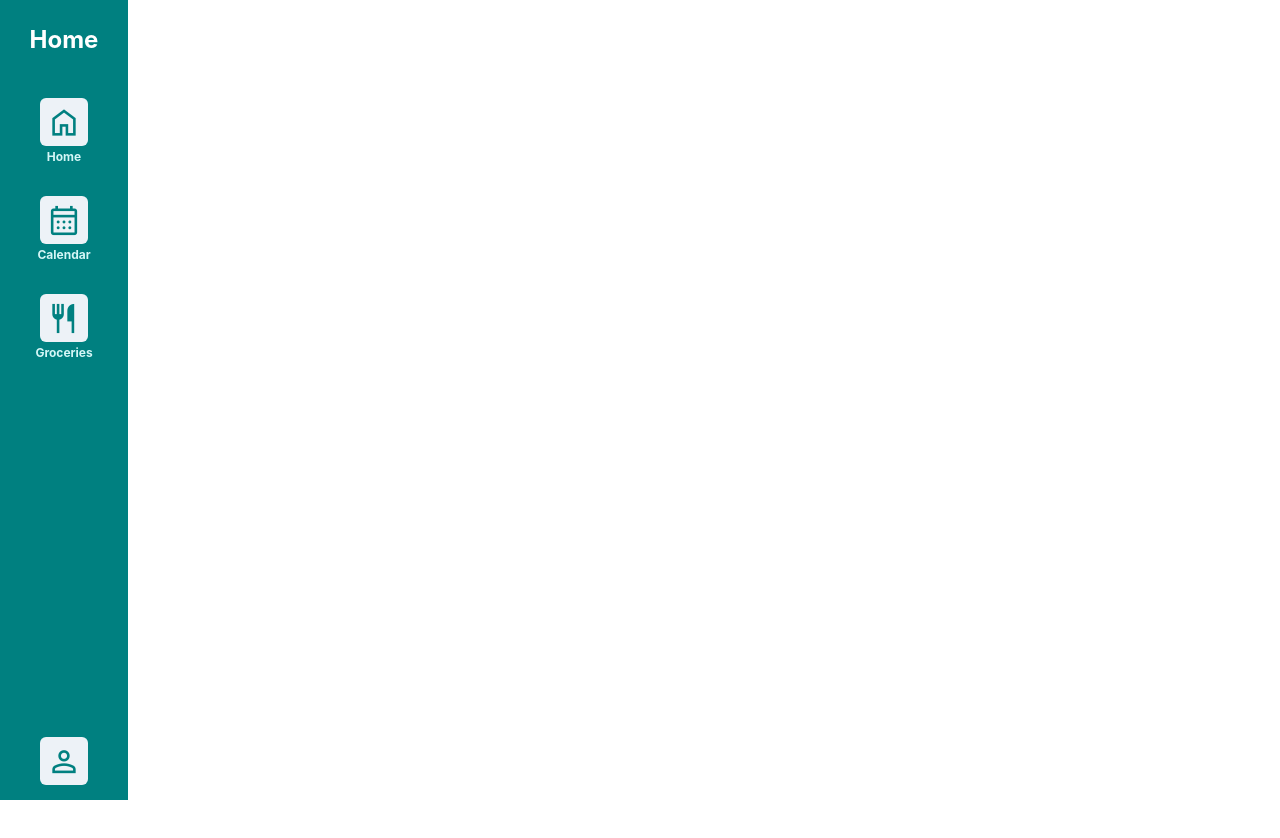
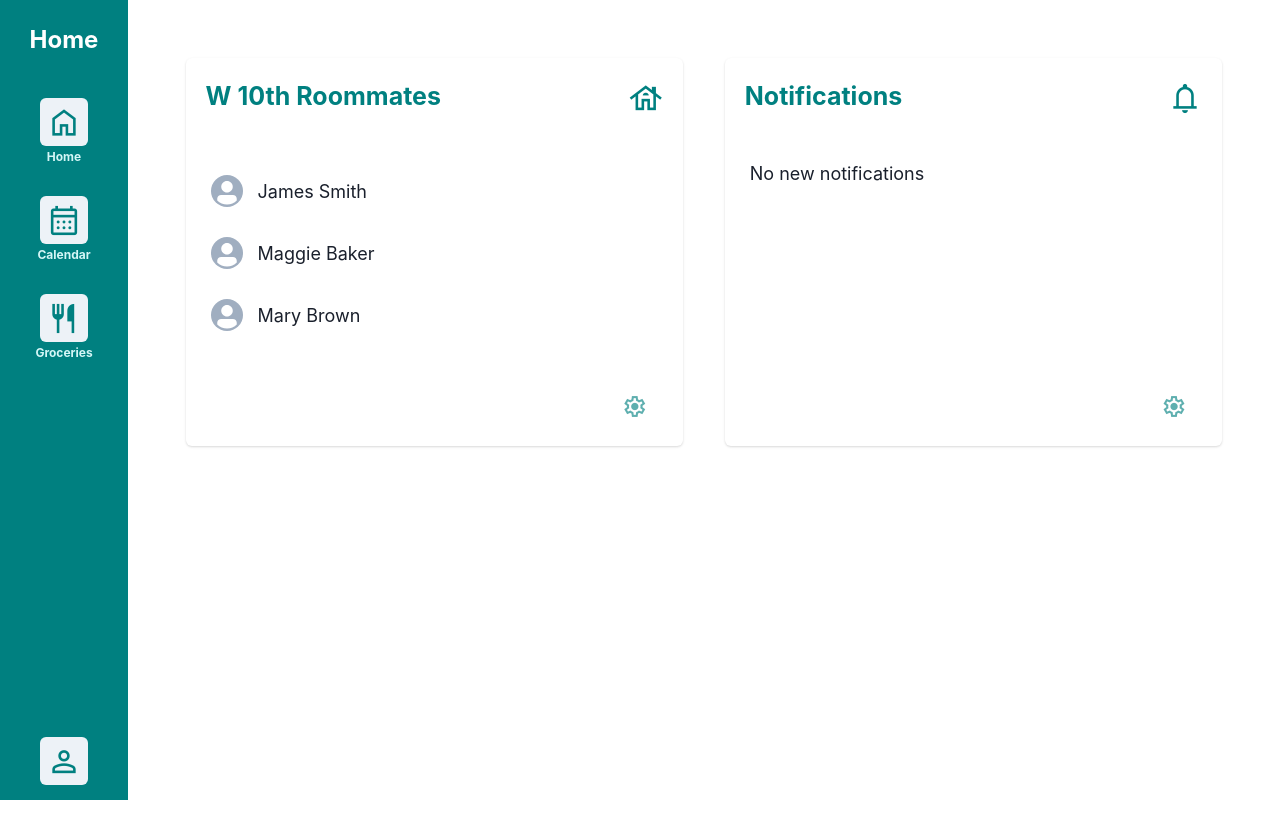
Before and after one commit to ubc-cpsc455-2024S/project-05_bus, a React (Vite) app in the folder client/: page /home in a window 1280 px wide. Shown: the top 838 px of the page. Before the commit the page ends 800 px from the top, so only its background shows below. Built offline with nearby package versions, Linux system fonts and the light colour scheme.

Commit message:
Restyle home page and add notifications card

```diff
--- /dev/null
+++ b/client/src/components/Home/Home.css
@@ -0,0 +1,62 @@
+.home-card-container {
+  display: flex;
+  flex-direction: column;
+  width: 48%;
+  box-sizing: border-box;
+}
+
+.home-card {
+  display: flex;
+  flex-direction: column;
+  justify-content: space-between;
+  height: 100%;
+}
+
+.home-card-header {
+  display: flex;
+  justify-content: space-between;
+  align-items: center;
+}
+
+.home-heading {
+  font-weight: bold;
+  font-size: 25px;
+  color: teal;
+  margin-bottom: 5px;
+}
+
+.icon {
+  color: teal;
+  font-size: 35px;
+}
+
+.home-card-body {
+  font-size: 18px;
+}
+
+.group-member-container {
+  display: flex;
+  align-items: center;
+}
+
+.group-member-avatar {
+  margin: 15px 15px 15px 5px;
+}
+
+.notifications-placeholder {
+  margin-left: 5px;
+}
+
+.home-card-footer {
+  display: flex;
+  justify-content: flex-end;
+}
+
+.settings-button {
+  background: none !important;
+}
+
+.settings-icon {
+  color: rgba(0, 128, 128, 0.631);
+  font-size: 25px;
+}
--- a/client/src/components/Home/HomeGroup.jsx
+++ b/client/src/components/Home/HomeGroup.jsx
@@ -1,4 +1,40 @@
-import { Card, CardHeader, CardBody } from '@chakra-ui/react';
+// import './Home.css';
+// import { Box, Card, CardHeader, CardBody, CardFooter, Avatar, Button} from '@chakra-ui/react';
+// import { useSelector } from 'react-redux';
+
+// export default function HomeGroup({ group }) {
+//   const memberIDs = group ? new Set(group.memberIDs) : null;
+//   const members = useSelector(state => state.users.users.filter(user => memberIDs.has(user.id)));
+
+//   return (
+//     <Box className="home-card-container">
+//       <Card>
+//         <CardHeader className="home-card-header">
+//           <h1 className="home-heading">{group ? group.name : "No active group"}</h1>
+//           <span className="material-symbols-outlined icon">house</span>
+//         </CardHeader>
+//         <CardBody className="home-card-body">
+//             <ul>
+//               {members.map(member => (
+//                 <div key={member.id} className="group-member-container">
+//                   <Avatar className="group-member-avatar" size="sm" />
+//                   <p>{member.name}</p>
+//                 </div>
+//               ))}
+//             </ul>
+//           </CardBody>
+//           <CardFooter className="home-card-footer">
+//             <Button className="settings-button">
+//               <span className="material-symbols-outlined settings-icon">settings</span>
+//             </Button>
+//           </CardFooter>
+//       </Card>
+//     </Box>
+//   )
+// }
+
+import './Home.css';
+import { Box, Card, CardHeader, CardBody, CardFooter, Avatar, Button } from '@chakra-ui/react';
 import { useSelector } from 'react-redux';
 
 export default function HomeGroup({ group }) {
@@ -6,23 +42,28 @@ export default function HomeGroup({ group }) {
   const members = useSelector(state => state.users.users.filter(user => memberIDs.has(user.id)));
 
   return (
-    <div>
-      <Card>
-        <CardHeader>
-          <h1>{group ? group.name : "No active group"}</h1>
+    <Box className="home-card-container">
+      <Card className="home-card">
+        <CardHeader className="home-card-header">
+          <h1 className="home-heading">{group ? group.name : "No active group"}</h1>
+          <span className="material-symbols-outlined icon">house</span>
         </CardHeader>
-        {group &&
-          <CardBody>
+        <CardBody className="home-card-body">
           <ul>
             {members.map(member => (
-                <div key={member.id}>
+              <div key={member.id} className="group-member-container">
+                <Avatar className="group-member-avatar" size="sm" />
                 <p>{member.name}</p>
               </div>
             ))}
           </ul>
         </CardBody>
-        }
+        <CardFooter className="home-card-footer">
+          <Button className="settings-button">
+            <span className="material-symbols-outlined settings-icon">settings</span>
+          </Button>
+        </CardFooter>
       </Card>
-    </div>
+    </Box>
   )
 }
--- /dev/null
+++ b/client/src/components/Home/HomeNotifications.jsx
@@ -0,0 +1,23 @@
+import './Home.css';
+import { Box, Card, CardHeader, CardBody, CardFooter, Button } from '@chakra-ui/react';
+
+export default function HomeNotifications() {
+  return (
+    <Box className="home-card-container home-notifications-container">
+      <Card className="home-card">
+        <CardHeader className="home-card-header">
+          <h1 className="home-heading">Notifications</h1>
+          <span className="material-symbols-outlined icon">notifications</span>
+        </CardHeader>
+        <CardBody className="home-card-body">
+          <p className="notifications-placeholder">No new notifications</p>
+        </CardBody>
+        <CardFooter className="home-card-footer">
+          <Button className="settings-button">
+            <span className="material-symbols-outlined settings-icon">settings</span>
+          </Button>
+        </CardFooter>
+      </Card>
+    </Box>
+  )
+}
--- /dev/null
+++ b/client/src/pages/HomePage.css
@@ -0,0 +1,5 @@
+.home-container {
+  display: flex;
+  justify-content: space-between;
+  margin: 5%;
+}
--- a/client/src/pages/HomePage.jsx
+++ b/client/src/pages/HomePage.jsx
@@ -1,4 +1,6 @@
-import HomeGroup from '../components/Home/HomeGroup'
+import './HomePage.css';
+import HomeGroup from '../components/Home/HomeGroup';
+import HomeNotifications from '../components/Home/HomeNotifications';
 import { useSelector } from 'react-redux';
 
 export default function HomePage() {
@@ -7,8 +9,9 @@ export default function HomePage() {
   const group = useSelector(state => state.groups.groups.find(group => group.id == currentUser.groupID));
 
   return (
-    <div>
+    <div className="home-container">
       {group && <HomeGroup group={group}/>}
+      <HomeNotifications />
     </div>
   )
 }
--- a/client/src/redux/slices/usersSlice.jsx
+++ b/client/src/redux/slices/usersSlice.jsx
@@ -46,7 +46,7 @@ const initialState = {
         groupID: null
       }
   ],
-  currentUserID: "5"
+  currentUserID: "1"
 }
 
 const users = createSlice({
```
Lines whose indentation alone changed are shown as unchanged.
